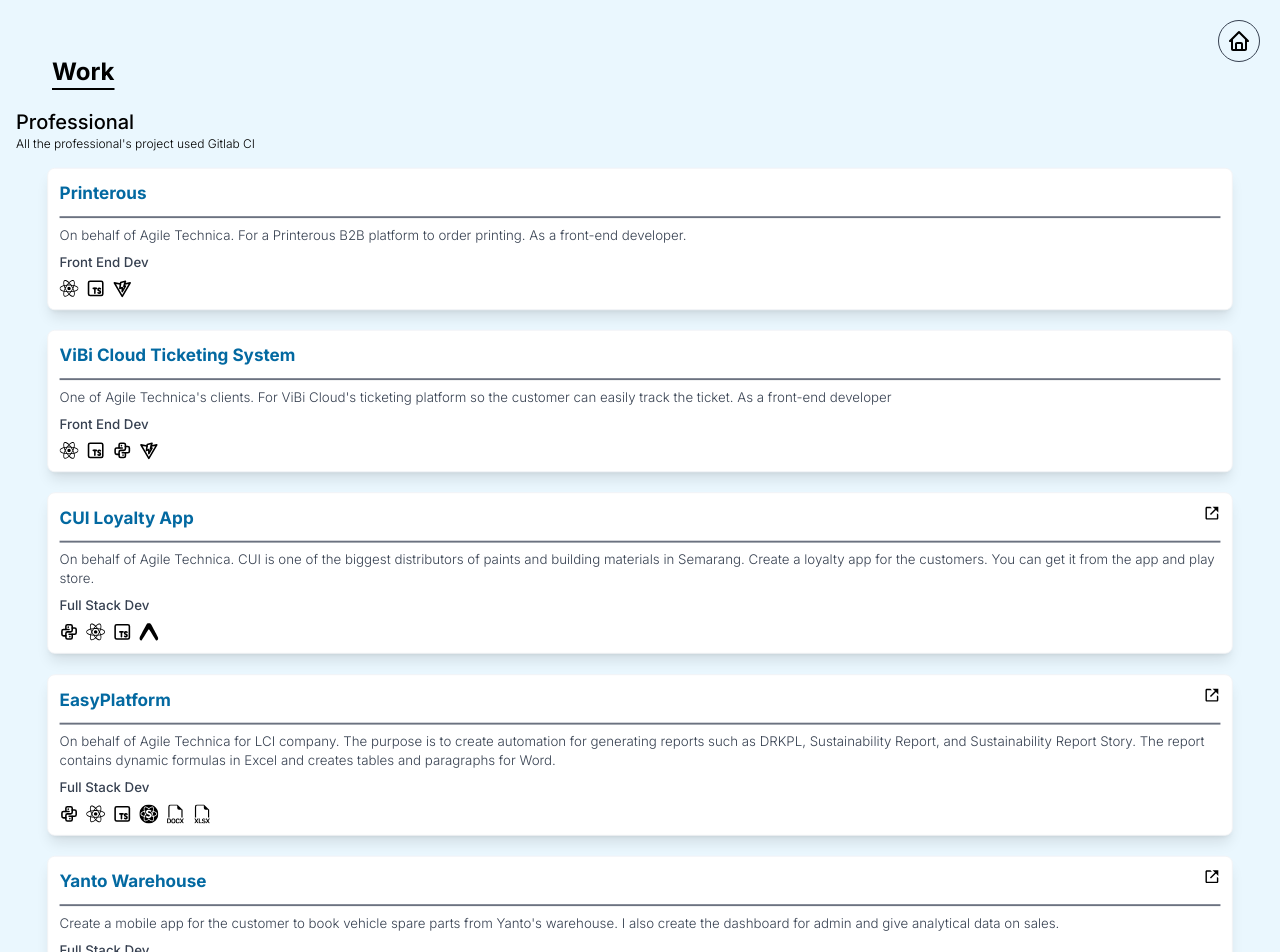
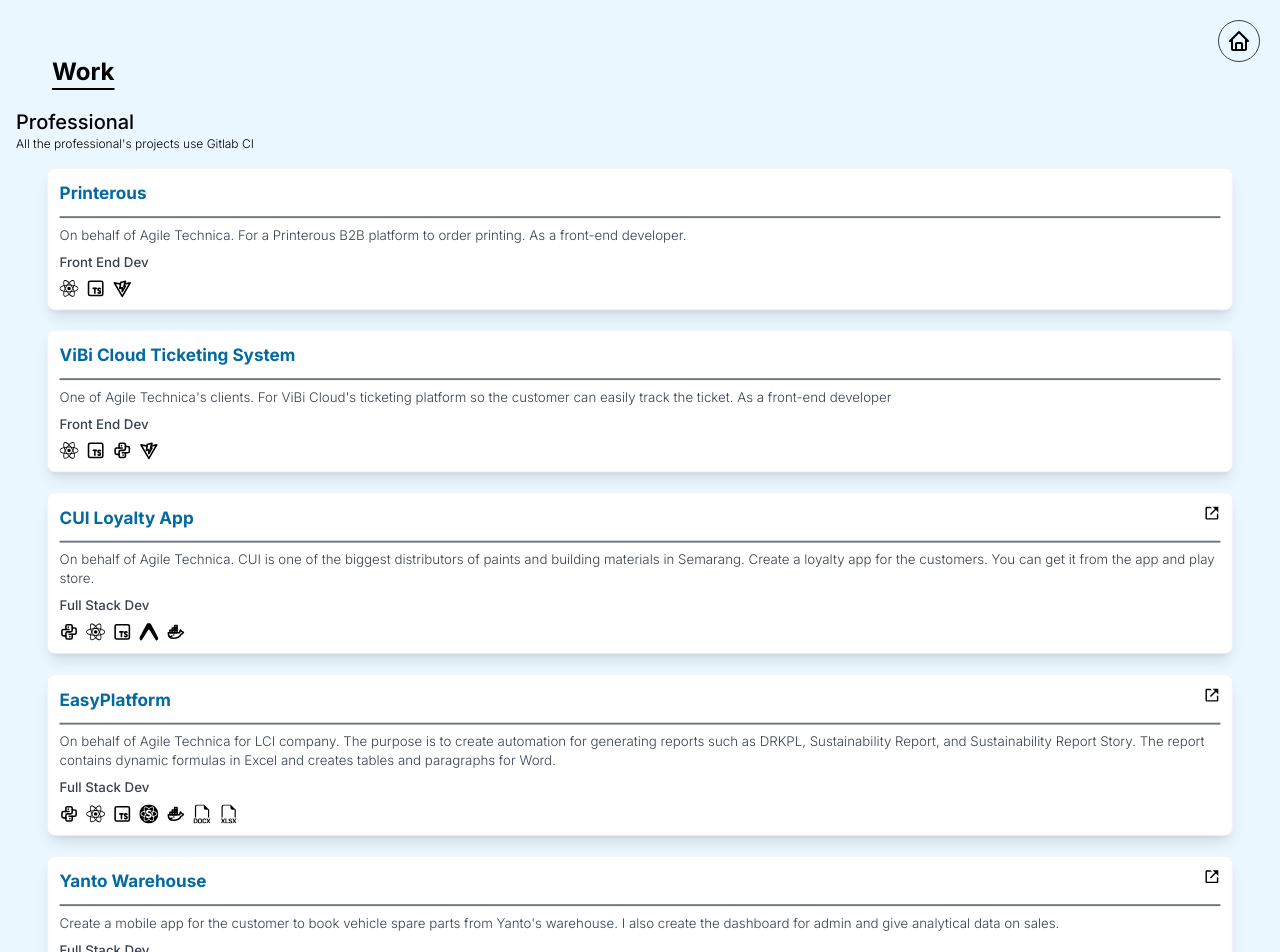
Before and after one commit to rully-saputra15/next-portfolio, a Next.js app: page /work in a window 1280 px wide. Shown: the top 952 px of the page. Built offline with nearby package versions, Linux system fonts and the light colour scheme; some icons are missing.

Commit message:
feat: add docker icon to professional section

```diff
--- a/data/work.tsx
+++ b/data/work.tsx
@@ -7,6 +7,7 @@
   TbBrandPython,
   TbBrandFlutter,
   TbBrandFirebase,
+  TbBrandDocker,
 } from "react-icons/tb";
 import {
   SiChakraui,
@@ -63,6 +64,7 @@
         <FaReact />
         <TbBrandTypescript />
         <SiExpo />
+        <TbBrandDocker />
       </>,
     ],
   },
@@ -79,6 +81,7 @@
         <FaReact />
         <TbBrandTypescript />
         <SiSemanticuireact />
+        <TbBrandDocker />
         <BsFiletypeDocx />
         <BsFiletypeXlsx />
       </>,
--- a/pages/work/index.tsx
+++ b/pages/work/index.tsx
@@ -22,7 +22,7 @@
         </div>
         <span className="font-medium text-xl">Professional</span>
         <span className="font-light text-xs pb-3">
-          All the professional&apos;s project used Gitlab CI
+          All the professional&apos;s projects use Gitlab CI
         </span>
         <motion.div
           initial={initialFadeIn}
```
